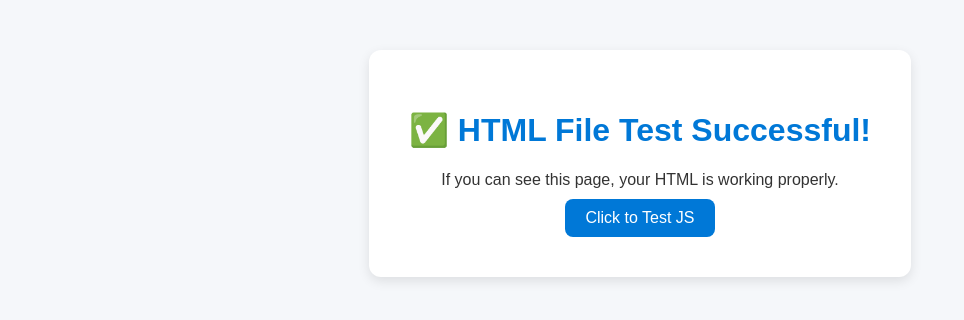
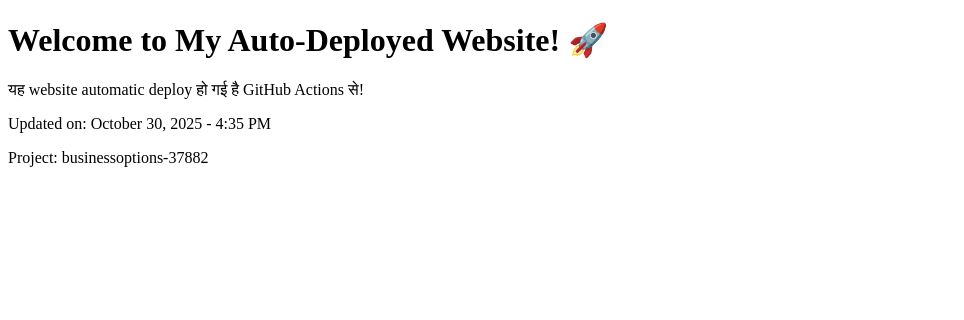
Before and after one commit to accumebiztech/businessoptionsuser, a plain HTML site: page public/index.html in a window 1280 px wide. Shown: the whole page, without its empty margins (0-964 px from the left). Drawn offline with Linux system fonts and the light colour scheme.

Commit message:
Revise index.html for updated website content
Updated the title and content of the HTML page.

```diff
--- a/public/index.html
+++ b/public/index.html
@@ -1,49 +1,14 @@
 <!DOCTYPE html>
-<html lang="en">
+<html>
 <head>
-  <meta charset="UTF-8">
-  <meta name="viewport" content="width=device-width, initial-scale=1.0">
-  <title>HTML Test Page</title>
-  <style>
-    body {
-      font-family: Arial, sans-serif;
-      background: #f5f7fa;
-      color: #333;
-      text-align: center;
-      margin: 50px;
-    }
-    .container {
-      background: #fff;
-      padding: 40px;
-      border-radius: 12px;
-      box-shadow: 0 4px 12px rgba(0,0,0,0.1);
-      display: inline-block;
-    }
-    h1 {
-      color: #0078d7;
-    }
-    p {
-      margin: 10px 0;
-    }
-    button {
-      background: #0078d7;
-      color: #fff;
-      border: none;
-      padding: 10px 20px;
-      border-radius: 8px;
-      cursor: pointer;
-      font-size: 16px;
-    }
-    button:hover {
-      background: #005fa3;
-    }
-  </style>
+    <title>My Updated Website</title>
+    <meta charset="UTF-8">
+    <meta name="viewport" content="width=device-width, initial-scale=1.0">
 </head>
 <body>
-  <div class="container">
-    <h1>✅ HTML File Test Successful!</h1>
-    <p>If you can see this page, your HTML is working properly.</p>
-    <button onclick="alert('HTML Test Working Perfectly!')">Click to Test JS</button>
-  </div>
+    <h1>Welcome to My Auto-Deployed Website! 🚀</h1>
+    <p>यह website automatic deploy हो गई है GitHub Actions से!</p>
+    <p>Updated on: October 30, 2025 - 4:35 PM</p>
+    <p>Project: businessoptions-37882</p>
 </body>
 </html>
```
